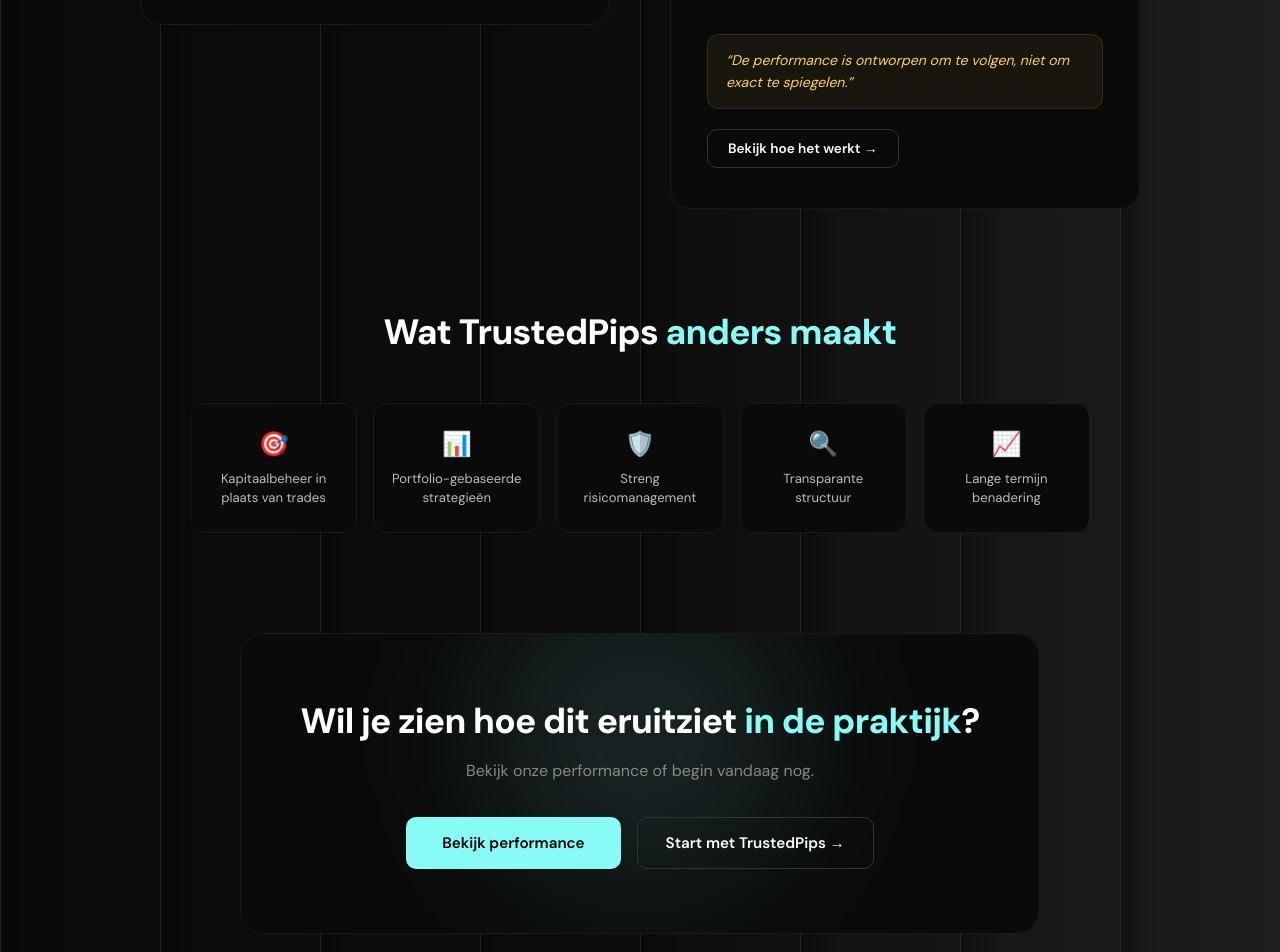
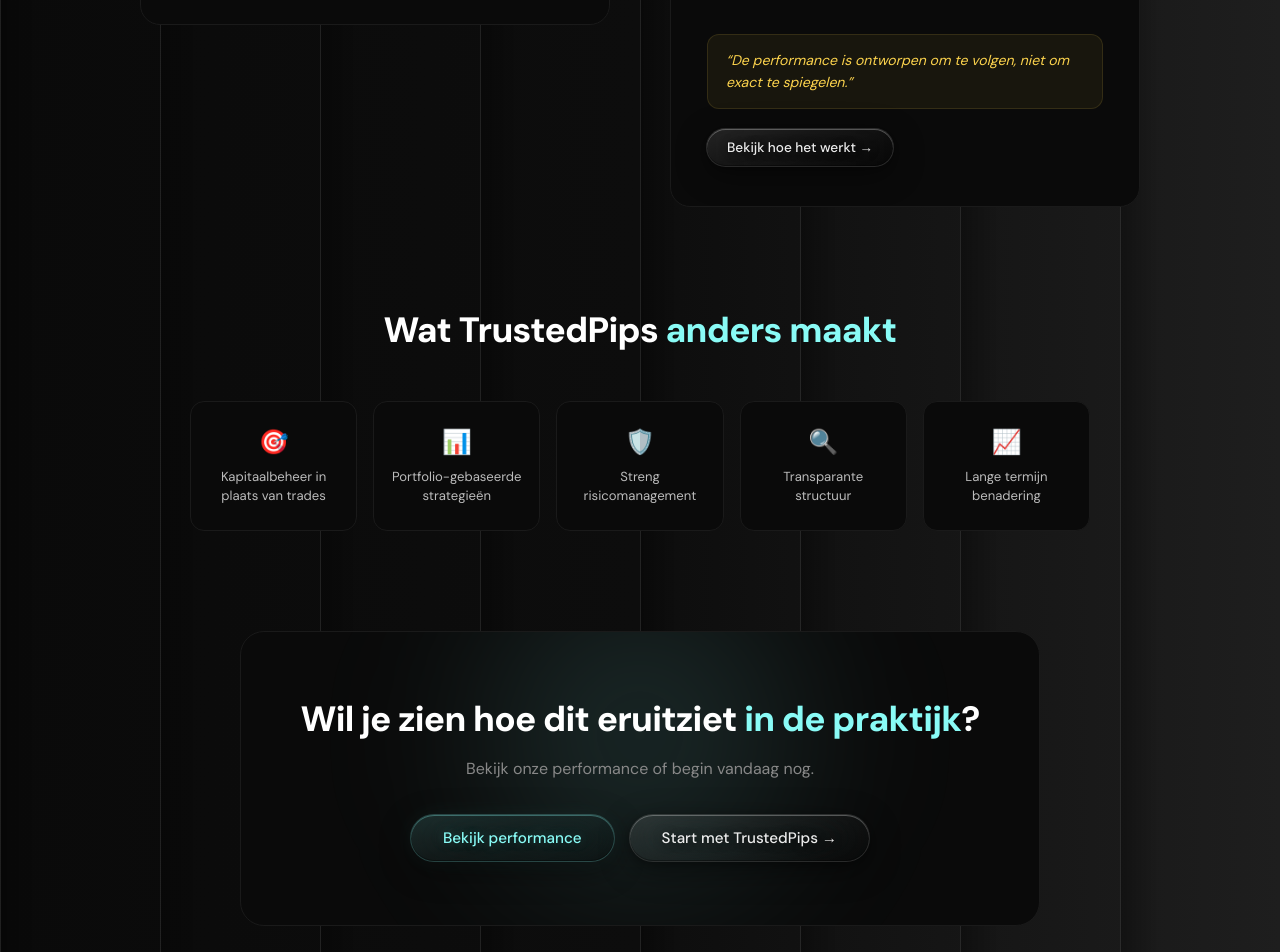
Before and after one commit to z2yn2d9mpb-cpu/TP-Investing, a Next.js app: page /risico-strategie in a window 1280 px wide. Shown: the part 3660-4612 px from the top of the page. Built offline with nearby package versions, Linux system fonts and the light colour scheme.

Commit message:
Update page.jsx

```diff
--- a/app/risico-strategie/page.jsx
+++ b/app/risico-strategie/page.jsx
@@ -439,7 +439,7 @@
                 </p>
               </div>
               <div style={{ marginTop: 20 }}>
-                <Btn href="/hoe-het-werkt" style={{ fontSize: "0.85rem", padding: "10px 20px" }}>Bekijk hoe het werkt →</Btn>
+                <Btn glass href="/hoe-het-werkt" style={{ fontSize: "0.85rem", padding: "10px 20px" }}>Bekijk hoe het werkt →</Btn>
               </div>
             </div>
           </div>
@@ -502,8 +502,8 @@
             Bekijk onze performance of begin vandaag nog.
           </p>
           <div className="cta-buttons" style={{ position: "relative" }}>
-            <Btn primary href="/#performance">Bekijk performance</Btn>
-            <Btn href="/hoe-het-werkt">Start met TrustedPips →</Btn>
+            <Btn glass primary href="/#performance">Bekijk performance</Btn>
+            <Btn glass href="/hoe-het-werkt">Start met TrustedPips →</Btn>
           </div>
         </div>
       </Section>
```
